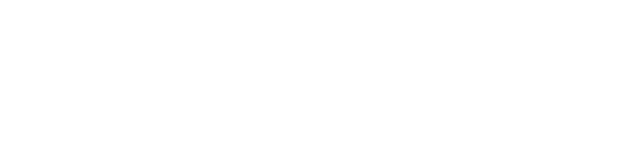
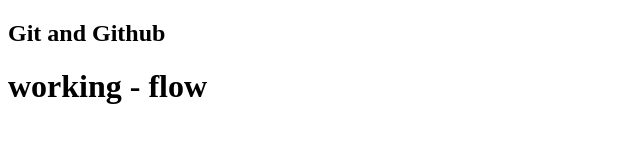
Before and after one commit to Nasir28220/working-directory, a plain HTML site: page index.html in a window 1280 px wide. Shown: the whole page, without its empty margins (0-640 px from the left). Drawn offline with Linux system fonts and the light colour scheme.

Commit message:
changes done and new file

```diff
--- /dev/null
+++ b/app.js
@@ -0,0 +1 @@
+console.log("javascript loaded");
--- a/index.html
+++ b/index.html
@@ -6,6 +6,8 @@
     <title>working-directory</title>
 </head>
 <body>
+    <h2>Git and Github</h2>
+    <h1>working - flow </h1>
 
 </body>
 </html>
```
